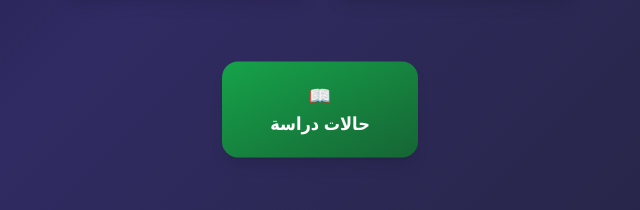
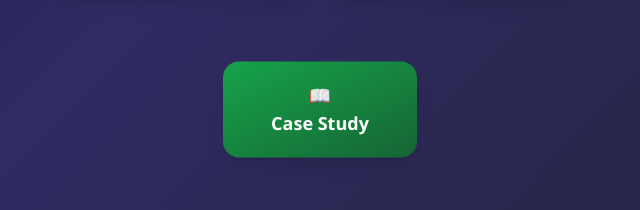
Before and after one commit to youssef324/Roh-Gedida, a plain HTML site: page index.html in a window 1280 px wide. Shown: the part 587-797 px from the top of the page, 320-960 px from the left. Drawn offline with nearby package versions, Linux system fonts and the light colour scheme.

Commit message:
modified:   index.html

```diff
--- a/index.html
+++ b/index.html
@@ -117,7 +117,7 @@
 
     <div class="w-full flex justify-center mt-6 max-w-lg">
       <a href="Case_study.html" class="button-hover bg-gradient-to-br from-green-600 to-green-800 py-5 px-12 rounded-2xl text-center font-bold text-base md:text-lg shadow-lg">
-        📖<br>حالات دراسة
+        📖<br>Case Study
       </a>
     </div>
 
```
Also changed, not shown: St.takla-service-day.png (added).
